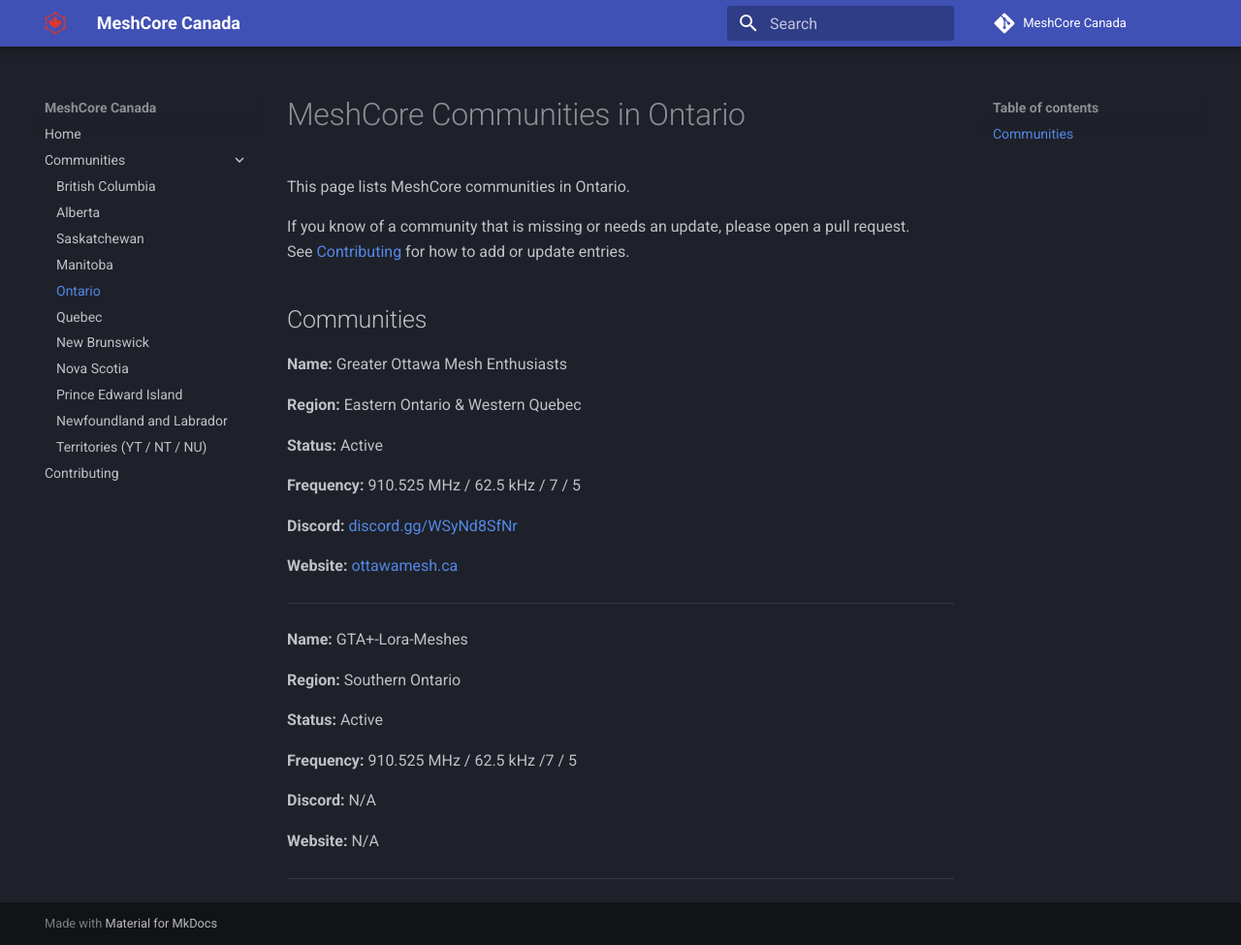
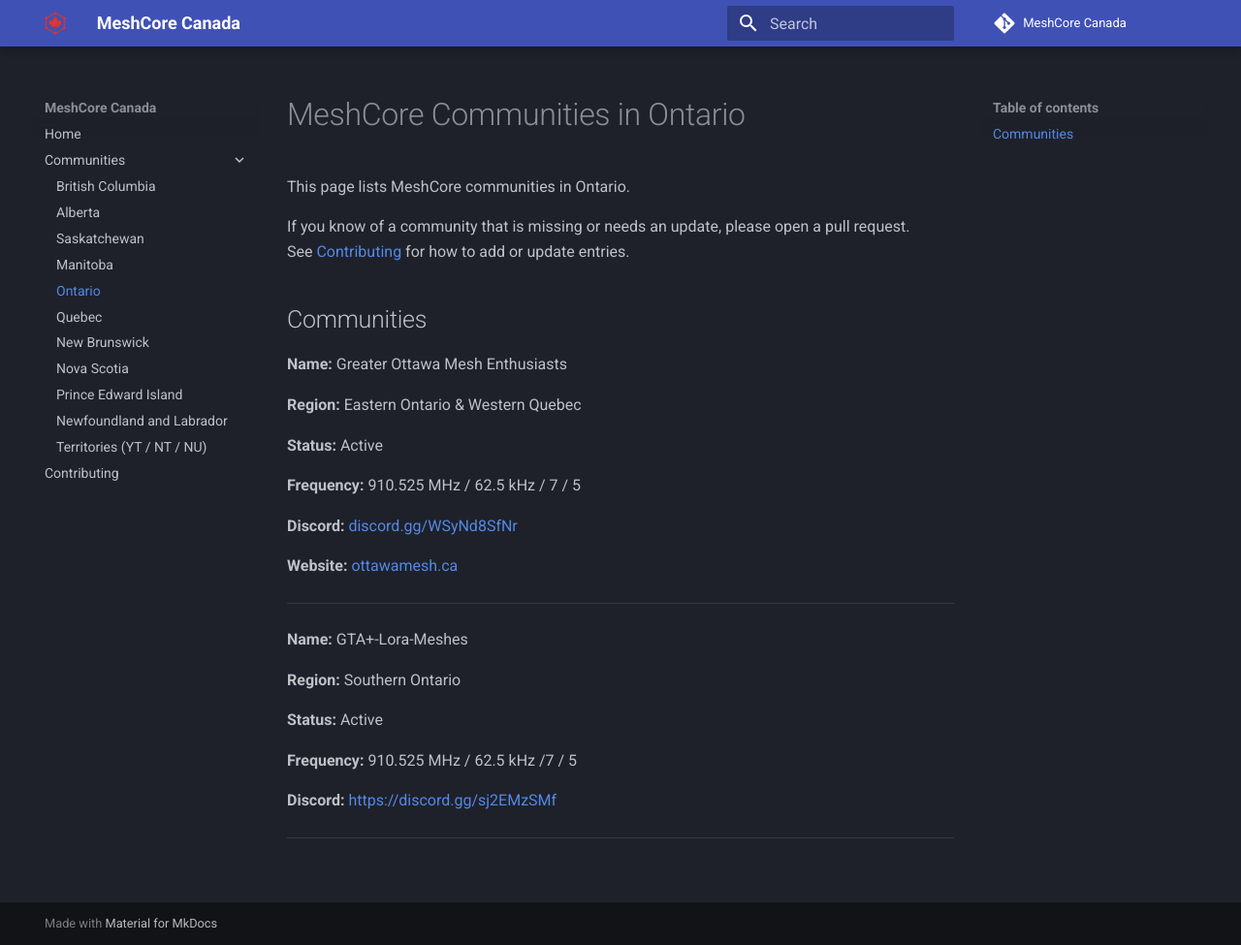
Before and after one commit to MrAlders0n/MeshCore-Canada, an MkDocs documentation site: the page built from docs/provinces/ontario.md, in a window 1280 px wide and 975 px high. Shown: the whole window at 97% size. Built offline with MkDocs 1.6.1 and Material for MkDocs 9.7.7, drawn with Linux system fonts in a browser that asks for light colours; comment, search, counter and statistics services are not loaded.

Commit message:
Update ontario.md

```diff
--- a/docs/provinces/ontario.md
+++ b/docs/provinces/ontario.md
@@ -29,8 +29,6 @@
 
 **Frequency:** 910.525 MHz / 62.5 kHz /7 / 5
 
-**Discord:** N/A
-
-**Website:** N/A
+**Discord:** [https://discord.gg/sj2EMzSMf](https://discord.gg/sj2EMzSMf)
 
 ---
```
